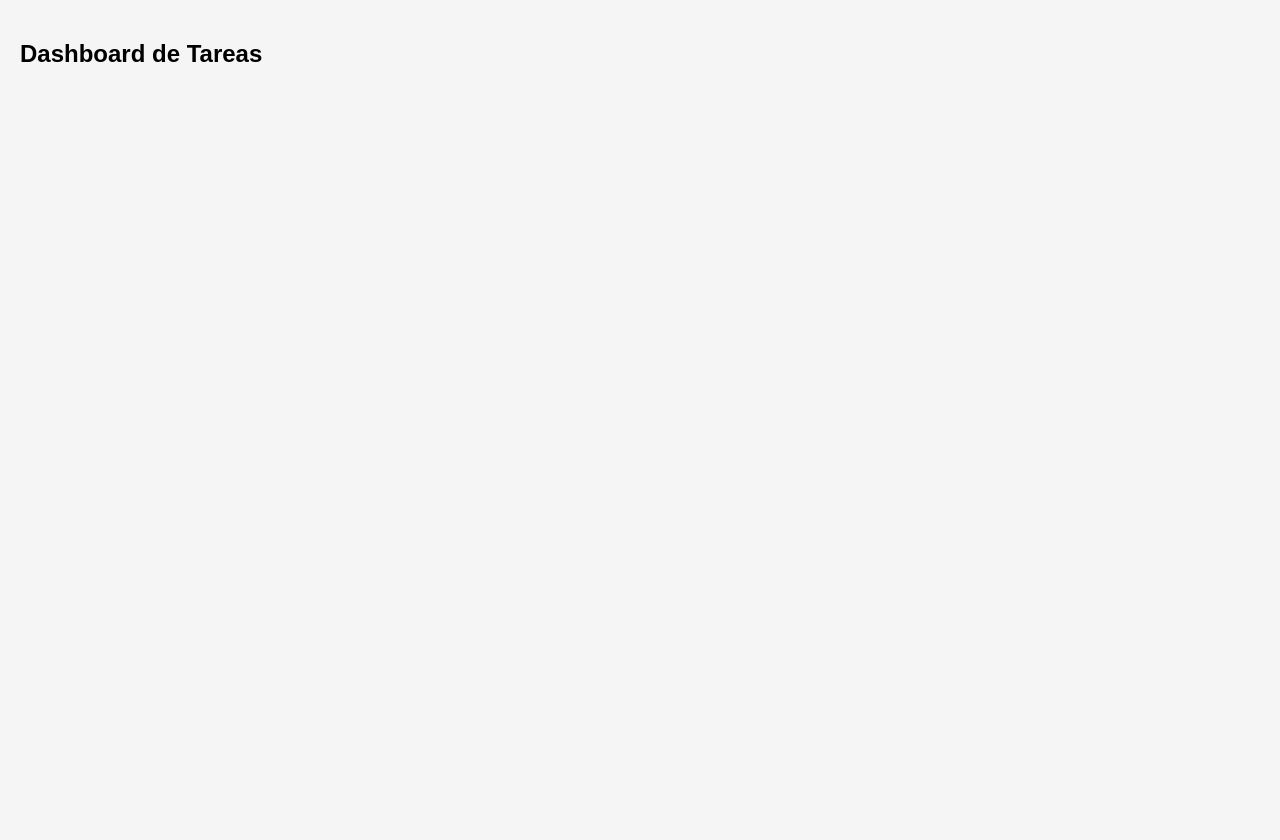
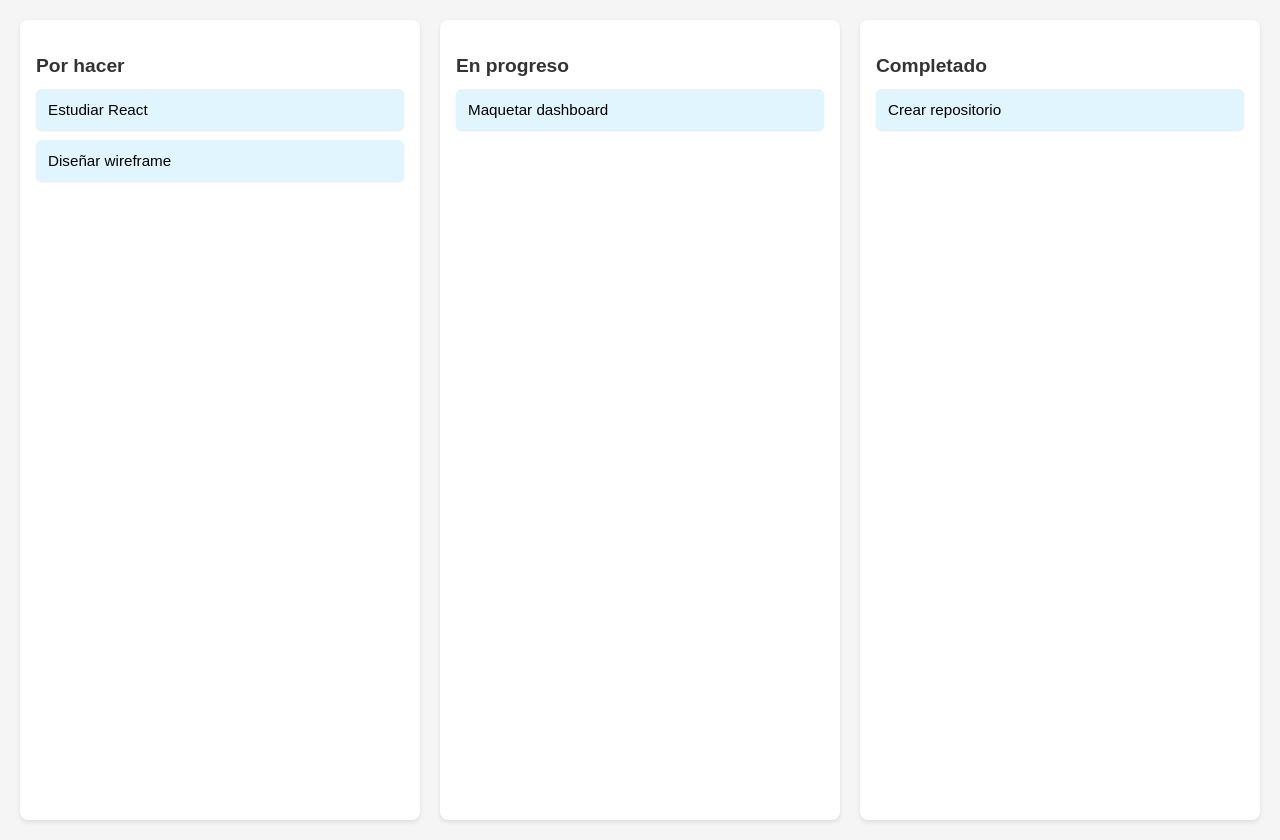
Before and after one commit to JairoVL/task-board, a React (Vite) app in the folder task-board/: page /dashboard in a window 1280 px wide. Before the commit the page ends 800 px from the top, so only its background shows below. Built offline with nearby package versions, Linux system fonts and the light colour scheme; sample sign-in values are in the browser's storage.

Commit message:
creacion de dashboard sin funcionalidad

```diff
--- a/task-board/src/pages/Dashboard.tsx
+++ b/task-board/src/pages/Dashboard.tsx
@@ -1,8 +1,24 @@
-const Dashboard = () => {
+import React from "react";
+import styles from "../styles/Dashboard.module.scss";
+
+const Dashboard: React.FC = () => {
   return (
-    <div style={{ padding: 20 }}>
-      <h2>Dashboard de Tareas</h2>
-      <p></p>
+    <div className={styles.dashboard}>
+      <div className={styles.column}>
+        <h3>Por hacer</h3>
+        <div className={styles.task}>Estudiar React</div>
+        <div className={styles.task}>Diseñar wireframe</div>
+      </div>
+
+      <div className={styles.column}>
+        <h3>En progreso</h3>
+        <div className={styles.task}>Maquetar dashboard</div>
+      </div>
+
+      <div className={styles.column}>
+        <h3>Completado</h3>
+        <div className={styles.task}>Crear repositorio</div>
+      </div>
     </div>
   );
 };
--- /dev/null
+++ b/task-board/src/styles/Dashboard.module.scss
@@ -0,0 +1,30 @@
+.dashboard {
+  display: flex;
+  gap: 20px;
+  padding: 20px;
+  background-color: #f5f5f5;
+  min-height: 100vh;
+}
+
+.column {
+  flex: 1;
+  background-color: #fff;
+  border-radius: 8px;
+  padding: 16px;
+  box-shadow: 0 2px 4px rgba(0, 0, 0, 0.1);
+}
+
+.column h3 {
+  margin-bottom: 12px;
+  font-size: 1.2rem;
+  color: #333;
+}
+
+.task {
+  background-color: #e1f5fe;
+  border-radius: 6px;
+  padding: 12px;
+  margin-bottom: 10px;
+  font-size: 0.95rem;
+  box-shadow: 0 1px 2px rgba(0, 0, 0, 0.1);
+}
```
